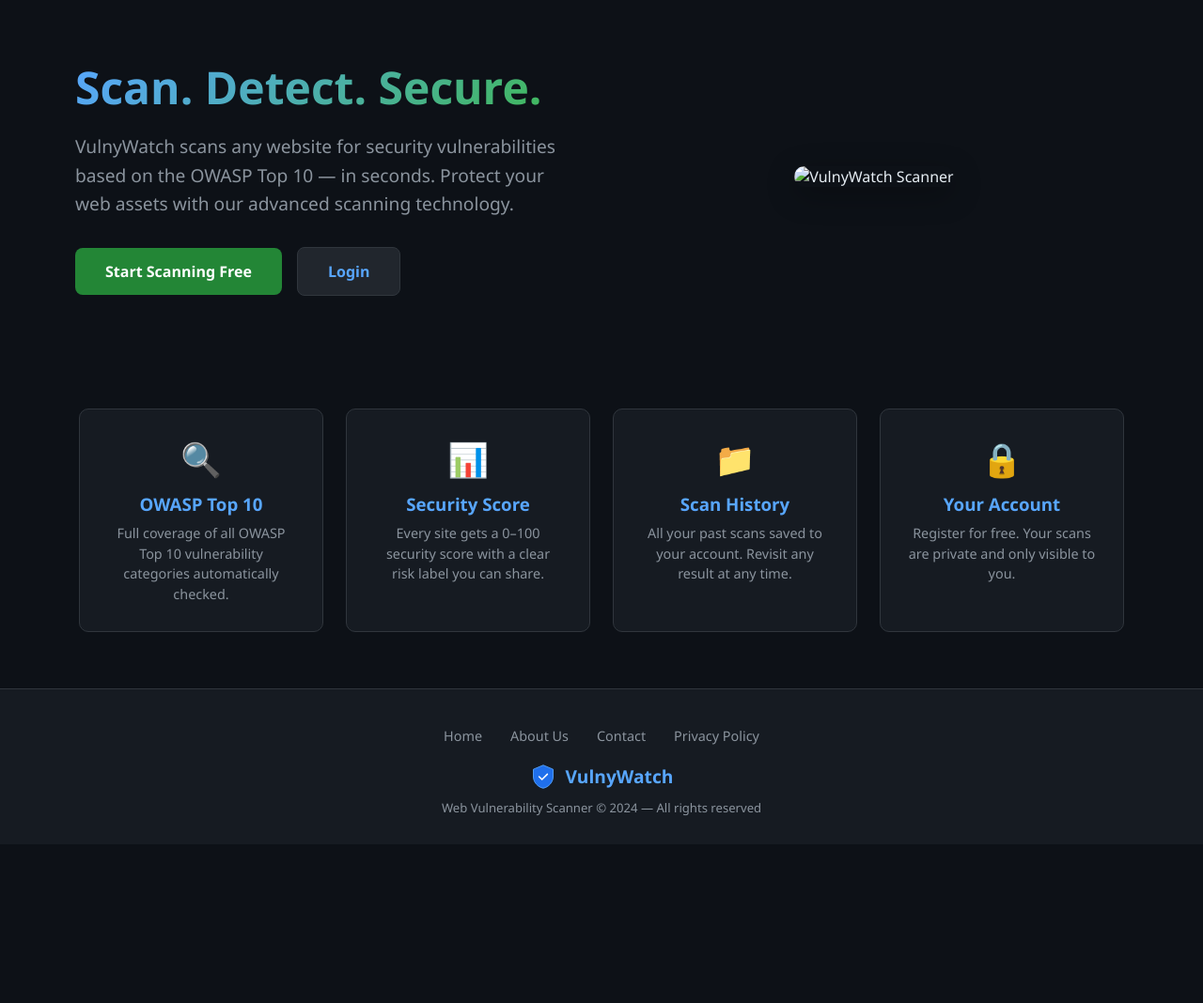
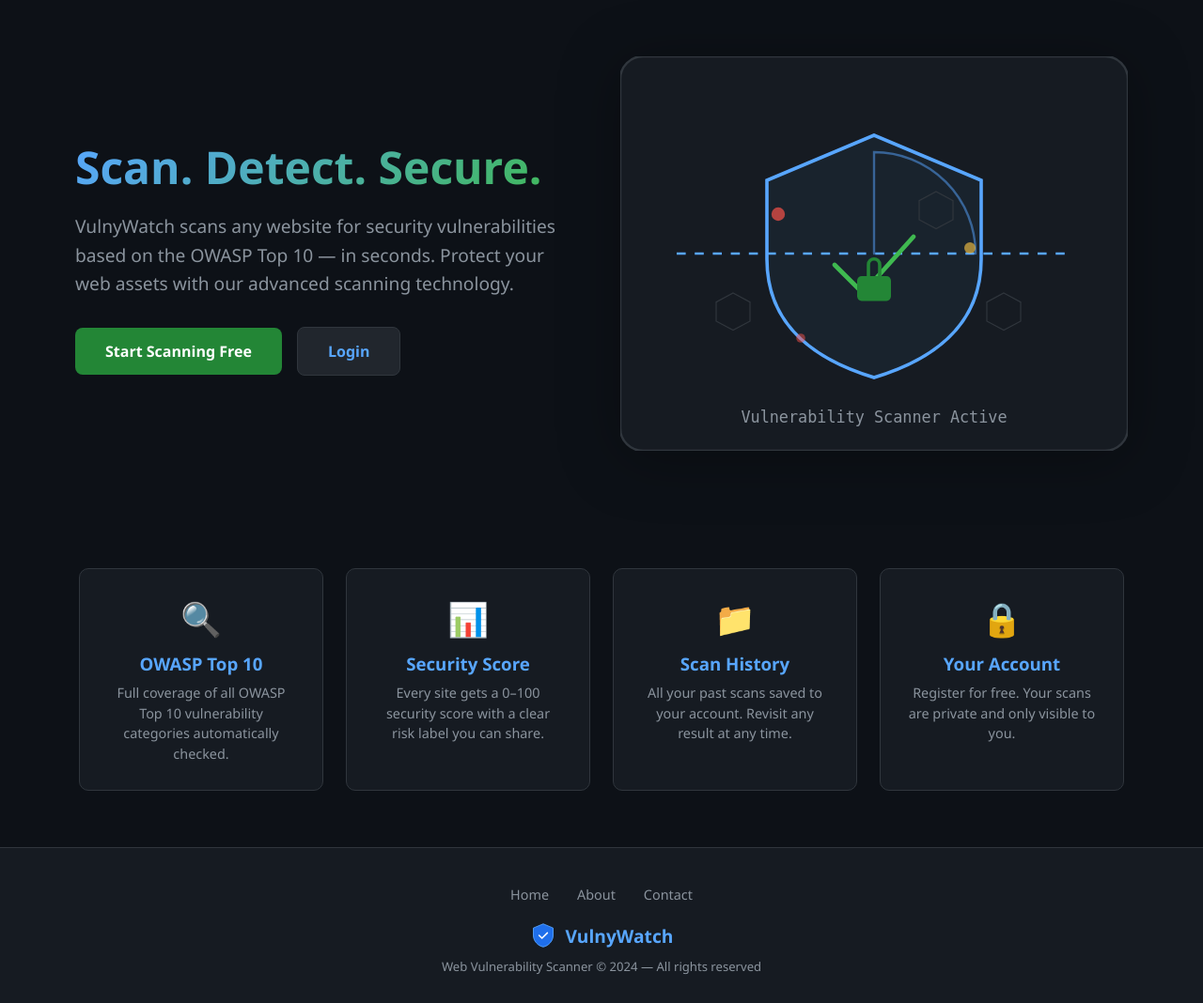
Before and after one commit to yunishacharya111-jpg/VulnyWatch, a Flask app: page / in a window 1280 px wide. Shown: the part 73-1141 px from the top of the page at 94% size. Before the commit the page ends 942 px from the top, so only its background shows below. Run offline with Flask 3, Linux system fonts and the light colour scheme; some libraries are stand-ins or nearby versions.

Commit message:
Add animated cybersecurity scanner graphic to homepage

```diff
--- a/templates/index.html
+++ b/templates/index.html
@@ -61,11 +61,10 @@
     .btn-secondary:hover { background: #30363d; }
 
     .hero-image { flex: 1; min-width: 280px; text-align: center; }
-    .hero-image img {
+    .hero-image svg {
       max-width: 100%;
       height: auto;
-      border-radius: 20px;
-      box-shadow: 0 8px 32px rgba(0,0,0,0.3);
+      filter: drop-shadow(0 8px 32px rgba(0,0,0,0.3));
     }
 
     /* Features Section */
@@ -180,7 +142,54 @@
     </div>
   </div>
   <div class="hero-image">
-    <img src="https://via.placeholder.com/500x400/161b22/58a6ff?text=Cybersecurity+Scanner" alt="VulnyWatch Scanner"/>
+    <svg viewBox="0 0 450 350" fill="none" xmlns="http://www.w3.org/2000/svg">
+      <!-- Background -->
+      <rect width="450" height="350" rx="20" fill="#161b22" stroke="#30363d" stroke-width="2"/>
+
+      <!-- Animated Scanner Line -->
+      <line x1="50" y1="175" x2="400" y2="175" stroke="#58a6ff" stroke-width="2" stroke-dasharray="8 8">
+        <animate attributeName="x1" values="50;400;50" dur="3s" repeatCount="indefinite"/>
+        <animate attributeName="x2" values="400;50;400" dur="3s" repeatCount="indefinite"/>
+      </line>
+
+      <!-- Scanning Radar Arc -->
+      <path d="M225 175 L225 85 A90 90 0 0 1 315 175" stroke="#58a6ff" stroke-width="2" stroke-linecap="round" fill="none" opacity="0.5">
+        <animate attributeName="opacity" values="0.5;1;0.5" dur="2s" repeatCount="indefinite"/>
+      </path>
+
+      <!-- Shield Icon -->
+      <path d="M225 70 L130 110 L130 180 C130 240 175 270 225 285 C275 270 320 240 320 180 L320 110 L225 70Z"
+            stroke="#58a6ff" stroke-width="3" fill="rgba(88,166,255,0.05)"/>
+
+      <!-- Shield Checkmark -->
+      <path d="M190 185 L215 210 L260 160" stroke="#3fb950" stroke-width="4" stroke-linecap="round" fill="none"/>
+
+      <!-- Lock inside shield -->
+      <rect x="210" y="195" width="30" height="22" rx="4" fill="#238636"/>
+      <path d="M220 195 L220 185 C220 178 230 178 230 185 L230 195" stroke="#238636" stroke-width="3" fill="none"/>
+
+      <!-- Small virus dots (being detected) -->
+      <circle cx="140" cy="140" r="6" fill="#f85149" opacity="0.7">
+        <animate attributeName="opacity" values="0.7;0.2;0.7" dur="1.5s" repeatCount="indefinite"/>
+      </circle>
+      <circle cx="310" cy="170" r="5" fill="#e3b341" opacity="0.7">
+        <animate attributeName="opacity" values="0.2;0.7;0.2" dur="1.5s" repeatCount="indefinite"/>
+      </circle>
+      <circle cx="160" cy="250" r="4" fill="#f85149" opacity="0.5">
+        <animate attributeName="opacity" values="0.5;0.1;0.5" dur="2s" repeatCount="indefinite"/>
+      </circle>
+
+      <!-- Hexagon grid pattern -->
+      <polygon points="280,120 295,128 295,145 280,153 265,145 265,128" stroke="#30363d" stroke-width="1" fill="none"/>
+      <polygon points="340,210 355,218 355,235 340,243 325,235 325,218" stroke="#30363d" stroke-width="1" fill="none"/>
+      <polygon points="100,210 115,218 115,235 100,243 85,235 85,218" stroke="#30363d" stroke-width="1" fill="none"/>
+
+      <!-- Bottom text -->
+      <text x="225" y="325" text-anchor="middle" fill="#8b949e" font-size="14" font-family="monospace">
+        Vulnerability Scanner Active
+        <animate attributeName="opacity" values="1;0.5;1" dur="2s" repeatCount="indefinite"/>
+      </text>
+    </svg>
   </div>
 </div>
 
@@ -210,9 +219,8 @@
 <footer>
   <div class="footer-links">
     <a href="/">Home</a>
-    <a href="/about">About Us</a>
+    <a href="/about">About</a>
     <a href="/contact">Contact</a>
-    <a href="/privacy">Privacy Policy</a>
   </div>
   <div class="footer-logo">
     <svg viewBox="0 0 64 64" fill="none" xmlns="http://www.w3.org/2000/svg">
```
Also changed, not shown: other parts of templates/index.html (+2 -39 lines).
